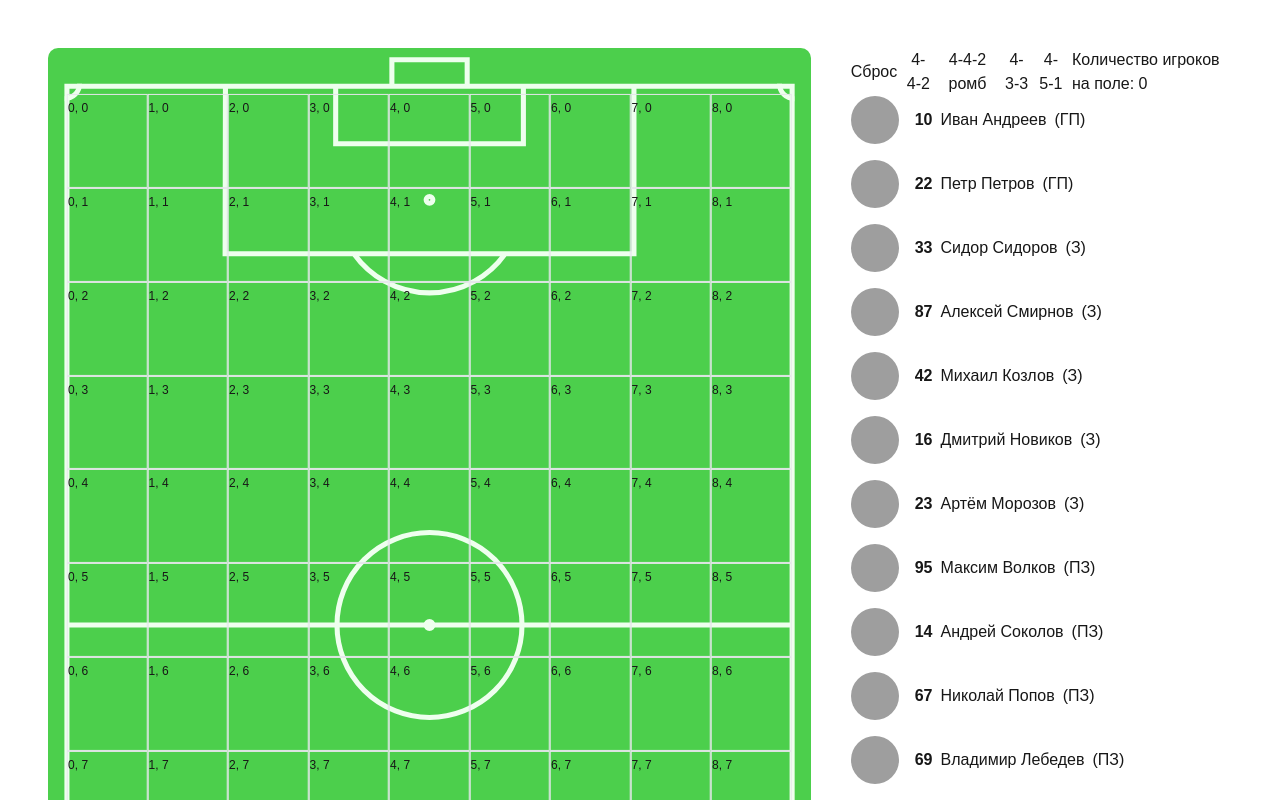
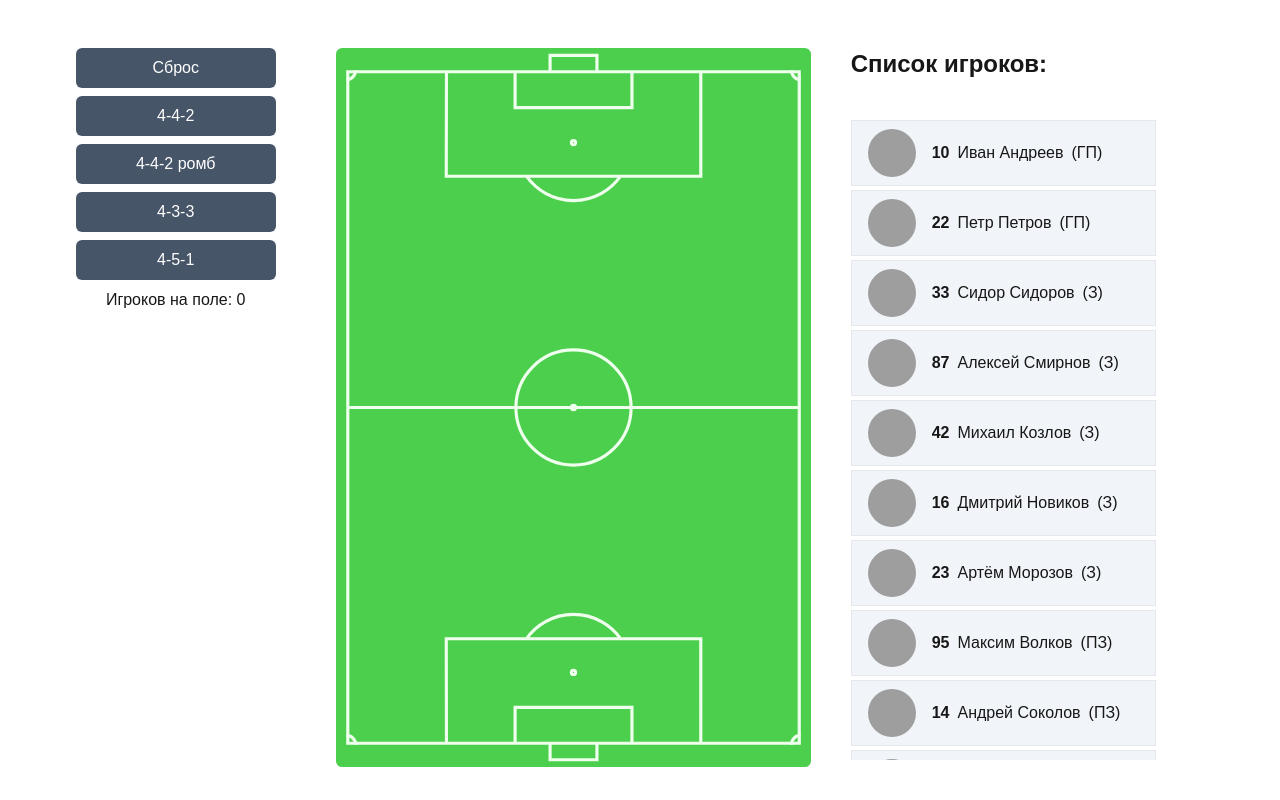
Before and after one commit to Sibusky/football-dnd, a Next.js app: page / in a window 1280 px wide. Shown: the top 800 px of the page. Built offline with nearby package versions, Linux system fonts and the light colour scheme; grey boxes are pictures that could not be loaded.

Commit message:
feat: add styles

```diff
--- a/app/page.tsx
+++ b/app/page.tsx
@@ -2,12 +2,8 @@ import FieldWithList from "@/components/pages/home/field-with-list";
 
 export default function Home() {
   return (
-    <>
-      {/* TODO: remove pt-safe, if it's not needed */}
-      <main className="pt-safe px-safe flex justify-between gap-10 mx-12 mt-12">
-        <FieldWithList />
-      </main>
-      {/* <footer className="row-start-3 flex gap-6 flex-wrap items-center justify-center"></footer> */}
-    </>
+    <main className="pt-safe px-safe flex justify-between gap-10 mx-12 mt-12">
+      <FieldWithList />
+    </main>
   );
 }
--- a/components/pages/home/controls/controls.tsx
+++ b/components/pages/home/controls/controls.tsx
@@ -7,12 +7,14 @@ import {
   positionsFourFourTwoRhombus,
   positionsFourThreeThree,
 } from "@/constants/positions";
+import Button from "@/components/shared/button";
 
 interface ControlsProps {
   dnd: Dnd;
+  className?: string;
 }
 
-export default function Controls({ dnd }: ControlsProps) {
+export default function Controls({ dnd, className }: ControlsProps) {
   const [isDisabled, setIsDisabled] = useState<boolean>(false);
   const playersOnFieldCount = dnd.getPlayersOnFieldCount();
 
@@ -37,33 +39,35 @@ export default function Controls({ dnd }: ControlsProps) {
   }
 
   return (
-    <div className="flex gap-2">
-      <button onClick={handleReset}>Сброс</button>
-      <button
+    <div className={className}>
+      <div className="flex flex-col gap-2 w-[200px] lg:flex-row lg:w-full lg:justify-center lg:gap-4 sm:flex-col sm:w-[200px] sm:gap-2">
+        <Button onClick={handleReset}>Сброс</Button>
+        <Button
           disabled={isDisabled}
           onClick={() => handleSetScheme(positionsFourFourTwo)}
         >
           4-4-2
-      </button>
-      <button
+        </Button>
+        <Button
           disabled={isDisabled}
           onClick={() => handleSetScheme(positionsFourFourTwoRhombus)}
         >
           4-4-2 ромб
-      </button>
-      <button
+        </Button>
+        <Button
           disabled={isDisabled}
           onClick={() => handleSetScheme(positionsFourThreeThree)}
         >
           4-3-3
-      </button>
-      <button
+        </Button>
+        <Button
           disabled={isDisabled}
           onClick={() => handleSetScheme(positionsFourFiveOne)}
         >
           4-5-1
-      </button>
-      <span>Количество игроков на поле: {dnd.getPlayersOnFieldCount()}</span>
+        </Button>
+      </div>
+      <span>Игроков на поле: {dnd.getPlayersOnFieldCount()}</span>
     </div>
   );
 }
--- a/components/pages/home/field-with-list/field-with-list.tsx
+++ b/components/pages/home/field-with-list/field-with-list.tsx
@@ -12,11 +12,17 @@ export default function FieldWithList() {
 
   return (
     <DndProvider debugMode={true} backend={HTML5Backend}>
-      <Field className="relative w-2/3" dnd={dnd} />
-      <div className="w-1/3">
-        <Controls dnd={dnd} />
-        <List dnd={dnd} />
+      <div className="flex w-2/3 lg:flex-col-reverse lg:justify-start lg:gap-4">
+        <Controls
+          className="flex flex-col gap-2 flex-grow items-center"
+          dnd={dnd}
+        />
+        <Field className="flex-grow lg:flex-grow-0" dnd={dnd} />
       </div>
+      <List
+        className="w-1/3 flex flex-col gap-10 md:gap-6 sm:gap-4"
+        dnd={dnd}
+      />
     </DndProvider>
   );
 }
--- a/components/pages/home/field/field.tsx
+++ b/components/pages/home/field/field.tsx
@@ -36,6 +36,7 @@ export default function Field({ dnd, className }: FieldProps) {
 
   return (
     <section className={className}>
+      <div className="relative aspect-[0.66] max-h-[90vh] ml-auto lg:max-h-[85vh]">
         <Image
           className="w-full"
           src="/pages/home/field.svg"
@@ -47,6 +48,7 @@ export default function Field({ dnd, className }: FieldProps) {
         <ul className="absolute top-1/2 left-1/2 -translate-x-1/2 -translate-y-1/2 w-[95%] h-[93%] flex flex-wrap">
           {squares}
         </ul>
+      </div>
     </section>
   );
 }
--- a/components/pages/home/field/square/square.tsx
+++ b/components/pages/home/field/square/square.tsx
@@ -41,11 +41,17 @@ export default function Square({ x, y, dnd, children }: SquareProps) {
 
   return (
     <li
-      className={clsx("border", isOver && "bg-red-500")}
+      className={clsx(
+        "transition duration-300 ease-in-out",
+        isOver && canDrop
+          ? "bg-blue-500 border-2 border-dashed border-blue-700 scale-105 opacity-40"
+          : isOver && !canDrop
+          ? "bg-red-500 opacity-40"
+          : "bg-transparent"
+      )}
       ref={drop as unknown as React.LegacyRef<HTMLLIElement>}
       style={squareStyle}
     >
-      <span className="text-xs">{`${x}, ${y}`}</span>
       {children}
     </li>
   );
--- a/components/pages/home/list/list.tsx
+++ b/components/pages/home/list/list.tsx
@@ -21,7 +21,8 @@ export default function List({ dnd, className }: ListProps) {
 
   return (
     <section className={className}>
-      <ul className="flex flex-col gap-4">
+      <h2 className="text-2xl font-bold sm:text-xl">Список игроков:</h2>
+      <ul className="flex flex-col gap-1 w-4/5 lg:w-full h-[80vh] overflow-y-hidden hover:overflow-y-auto overflow-x-hidden">
         {playersWithoutPosition.map((player) => (
           <Player key={player.id} player={player} dnd={dnd} />
         ))}
--- a/components/pages/home/list/player/player.tsx
+++ b/components/pages/home/list/player/player.tsx
@@ -7,6 +7,7 @@ import { useDrag } from "react-dnd";
 import { ItemTypes } from "@/types/item-types";
 import { Dnd } from "@/hooks/useDnd";
 import { RolesRu, RoleType } from "@/constants/players";
+import clsx from "clsx";
 
 export interface IPlayer {
   id: number;
@@ -45,7 +46,13 @@ export function Player({ player, isOnField, dnd }: PlayerProps) {
 
   return (
     <Tag
-      className="flex items-center gap-4"
+      className={clsx(
+        "flex items-center cursor-grab group relative",
+        isDragging && "opacity-50",
+        isOnField
+          ? "cursor-move flex-col gap-0"
+          : "flex-row gap-4 border py-2 px-4 bg-slate-100 md:gap-3 md:px-3"
+      )}
       key={player.id}
       ref={(element: HTMLDivElement | HTMLLIElement | null) => {
         if (element) {
@@ -53,19 +60,38 @@ export function Player({ player, isOnField, dnd }: PlayerProps) {
         }
       }}
     >
-      {isOnField && <button onClick={handleRemoveFromField}>R</button>}
+      {isOnField && (
+        <button
+          onClick={handleRemoveFromField}
+          className="absolute -top-2 -right-2 opacity-0 group-hover:opacity-100 transition-opacity bg-red-500 text-white rounded-full w-6 h-6 flex items-center justify-center"
+        >
+          ×
+        </button>
+      )}
       <Image
-        className="size-12 rounded-full"
+        className={clsx(
+          "rounded-full",
+          isOnField ? "size-8" : "size-12 md:size-10"
+        )}
         src={player.avatar}
         alt={player.name}
         width={150}
         height={150}
         priority
       />
-      <h3 className="flex gap-2">
+      <h3
+        className={clsx(
+          "flex gap-2",
+          isOnField
+            ? "flex-col text-sm items-center text-center gap-0"
+            : "gap-2 sm:text-sm md:gap-1"
+        )}
+      >
         <span className="font-semibold">{player.id}</span>
         <span>{player.name}</span>
-        <span>({RolesRu[player.role as keyof typeof RolesRu]})</span>
+        {!isOnField && (
+          <span>({RolesRu[player.role as keyof typeof RolesRu]})</span>
+        )}
       </h3>
     </Tag>
   );
--- /dev/null
+++ b/components/shared/button/button.tsx
@@ -0,0 +1,32 @@
+import React from "react";
+import clsx from "clsx";
+
+interface ButtonProps {
+  children: React.ReactNode;
+  className?: string;
+  onClick: () => void;
+  disabled?: boolean;
+}
+
+export default function Button({
+  children,
+  className,
+  onClick,
+  disabled,
+  ...props
+}: ButtonProps) {
+  return (
+    <button
+      className={clsx(
+        "px-4 py-2 rounded-md font-medium text-white bg-slate-600 hover:bg-slate-700 transition-colors",
+        "disabled:opacity-50 disabled:cursor-not-allowed",
+        className
+      )}
+      onClick={onClick}
+      disabled={disabled}
+      {...props}
+    >
+      {children}
+    </button>
+  );
+}
--- /dev/null
+++ b/components/shared/button/index.ts
@@ -0,0 +1,3 @@
+import Button from "./button";
+
+export default Button;
```
Lines whose indentation alone changed are shown as unchanged.
